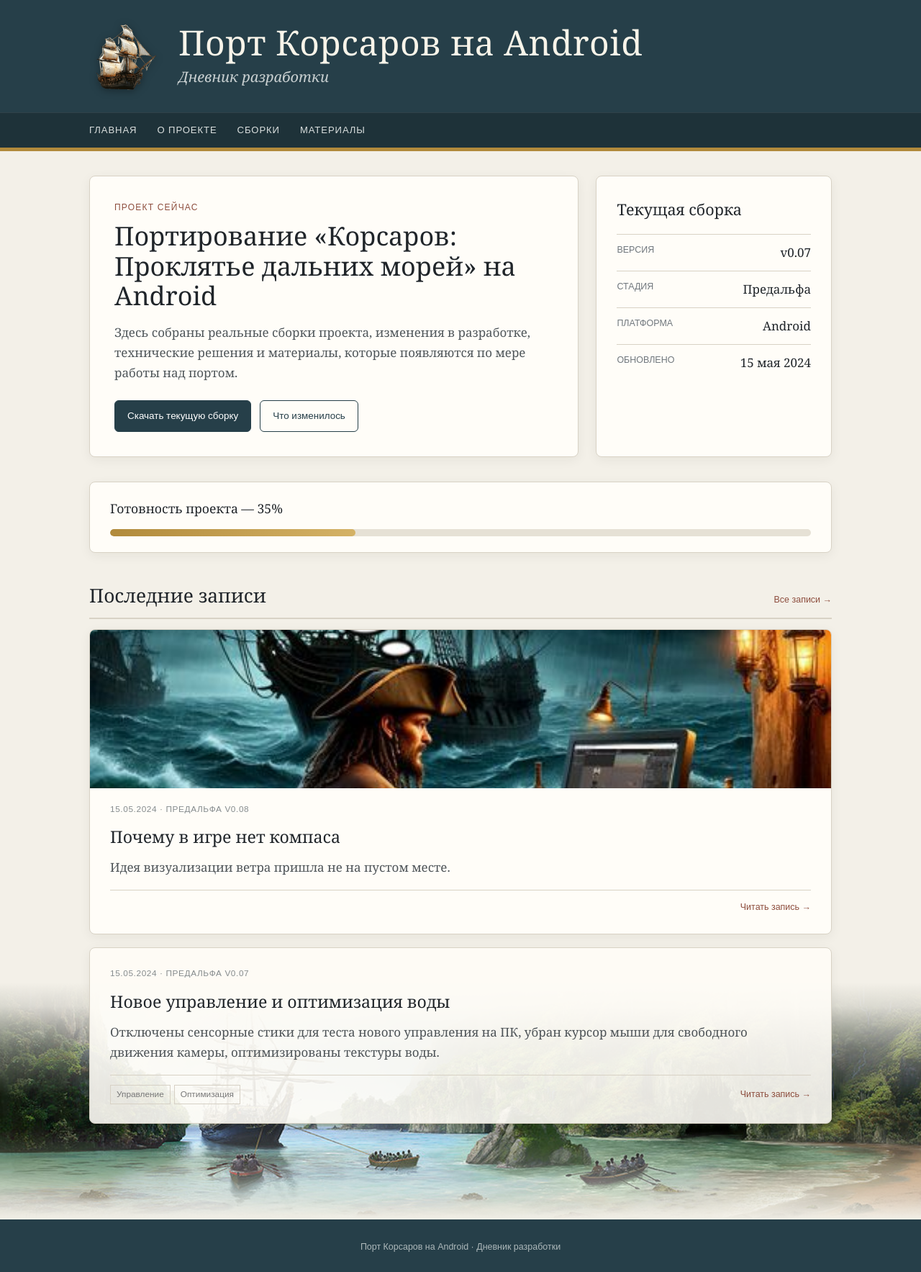
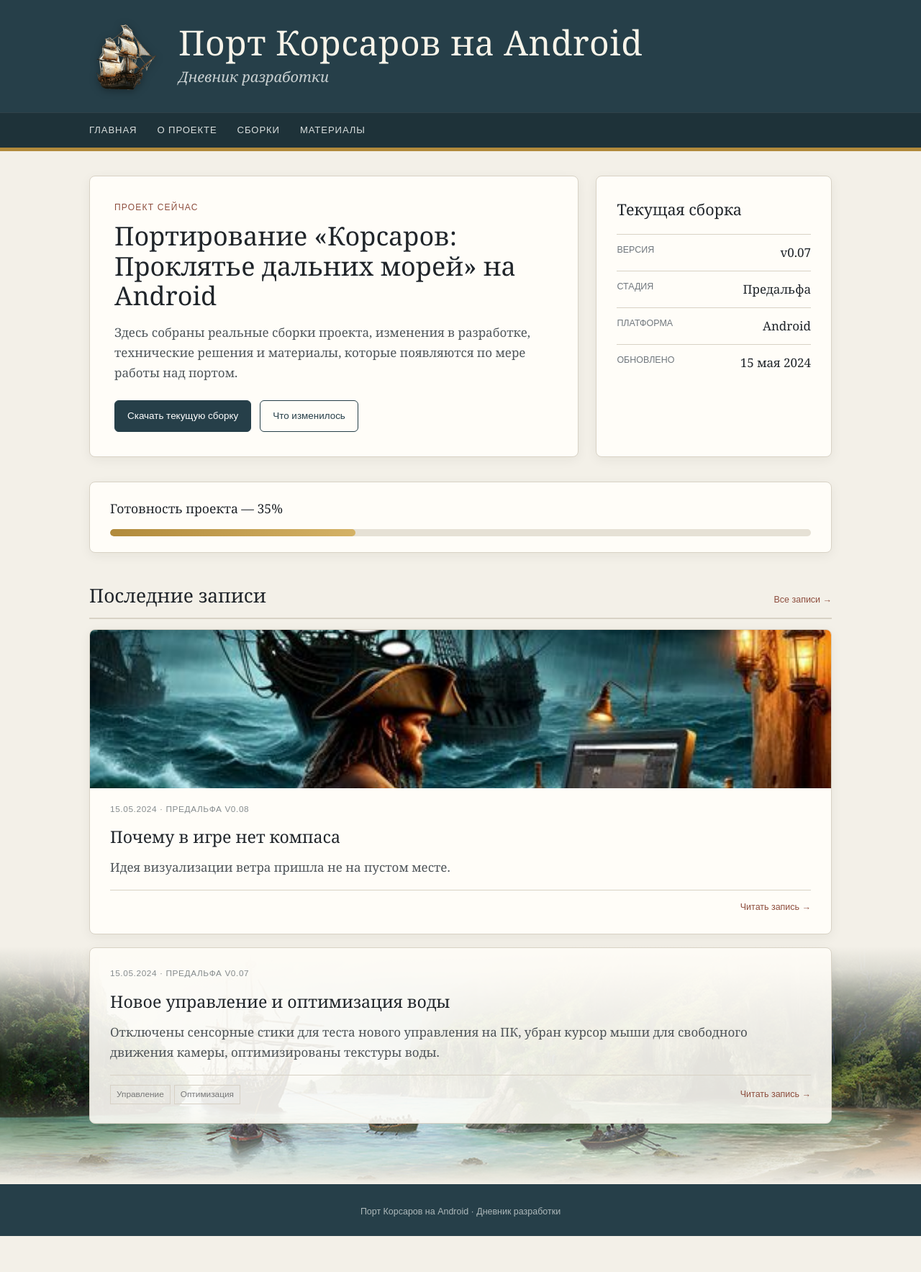
Before and after one commit to tislic/SeaDogsPort, a Jekyll site: the page built from index.html, in a window 1280 px wide. Shown: the whole page at 72% size. Built offline with Jekyll 4.4.1, drawn with Linux system fonts in a browser that asks for light colours; after the commit the page ends 1717 px from its top, so only the background shows below that.

Commit message:
Update style.css
.85

```diff
--- a/assets/style.css
+++ b/assets/style.css
@@ -36,7 +36,7 @@ a{color:inherit}
 .post-footer{display:flex;justify-content:space-between;align-items:center;gap:16px;margin-top:17px;padding-top:13px;border-top:1px solid var(--line)}.tags{font-family:Arial,sans-serif;font-size:.74rem;color:#777}.tags span{display:inline-block;border:1px solid #d7d1c5;padding:3px 8px;margin-right:5px}.read{font-family:Arial,sans-serif;font-size:.78rem;color:var(--rust);text-decoration:none;white-space:nowrap}
 
 /* ═══ ПЕЙЗАЖ: ОТДЕЛЬНЫЙ СЛОЙ ПОД НИЖНЕЙ ЧАСТЬЮ КОНТЕНТА ═══ */
-.footer-scenery{--footer-art-height:clamp(160px,25.735vw,490px);position:relative;z-index:1;height:var(--footer-art-height);margin-top:calc(var(--footer-art-height) * -.70);background-image:url("design/background-source.png");background-repeat:no-repeat;background-position:center;background-size:cover;pointer-events:none}
+.footer-scenery{--footer-art-height:clamp(160px,25.735vw,490px);position:relative;z-index:1;height:var(--footer-art-height);margin-top:calc(var(--footer-art-height) * -.85);background-image:url("design/background-source.png");background-repeat:no-repeat;background-position:center;background-size:cover;pointer-events:none}
 .footer-scenery::after{content:"";position:absolute;inset:0;background:linear-gradient(to bottom,var(--paper) 0%,rgba(243,240,232,.88) 10%,rgba(243,240,232,.38) 28%,rgba(243,240,232,0) 48%,rgba(243,240,232,0) 62%,rgba(243,240,232,.18) 76%,rgba(243,240,232,.58) 90%,var(--paper) 100%)}
 
 .footer{position:relative;z-index:3;margin-top:0;padding:28px 24px 24px;background:var(--sea);color:#aeb9bb;text-align:center;font-family:Arial,sans-serif;font-size:.78rem}
```
